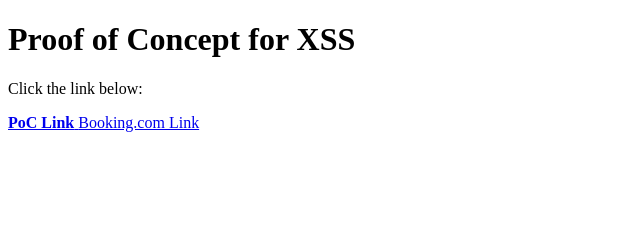
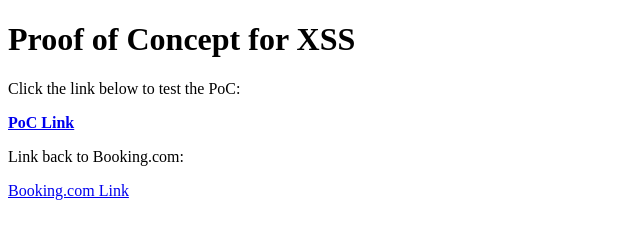
Before and after one commit to vldevadath/bugtest, a plain HTML site: page index.html in a window 1280 px wide. Shown: the whole page, without its empty margins (0-640 px from the left). Drawn offline with Linux system fonts and the light colour scheme.

Commit message:
Update index.html

```diff
--- a/index.html
+++ b/index.html
@@ -7,11 +7,14 @@
 </head>
 <body>
     <h1>Proof of Concept for XSS</h1>
-    <p>Click the link below:</p>
+    <p>Click the link below to test the PoC:</p>
+
     <!-- Visit from your domain -->
-    <a href="http://your-domain?%3Cimg%20src%20onerror%3Dalert(1)%3E">
+    <a href="https://vldevadath.github.io/bugtest/?%3Cimg%20src%20onerror%3Dalert(1)%3E">
         <strong>PoC Link</strong>
     </a>
+
+    <p>Link back to Booking.com:</p>
     <!-- Link back to Booking.com -->
     <a href="https://www.booking.com/index.en-gb.html?aid=304142&amp;sid=d9cee73db5f4b5a757c37c5c58f7472a#indexsearch">
         Booking.com Link
```
